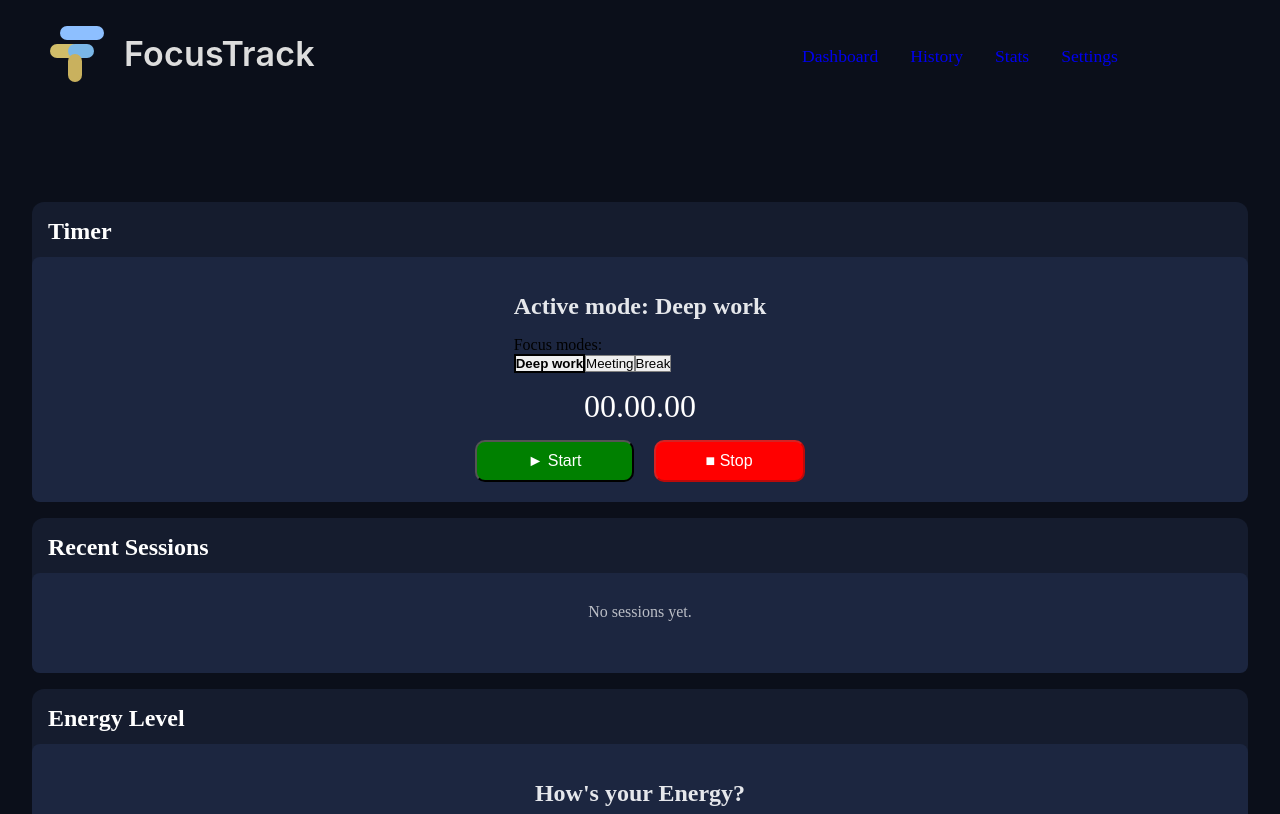
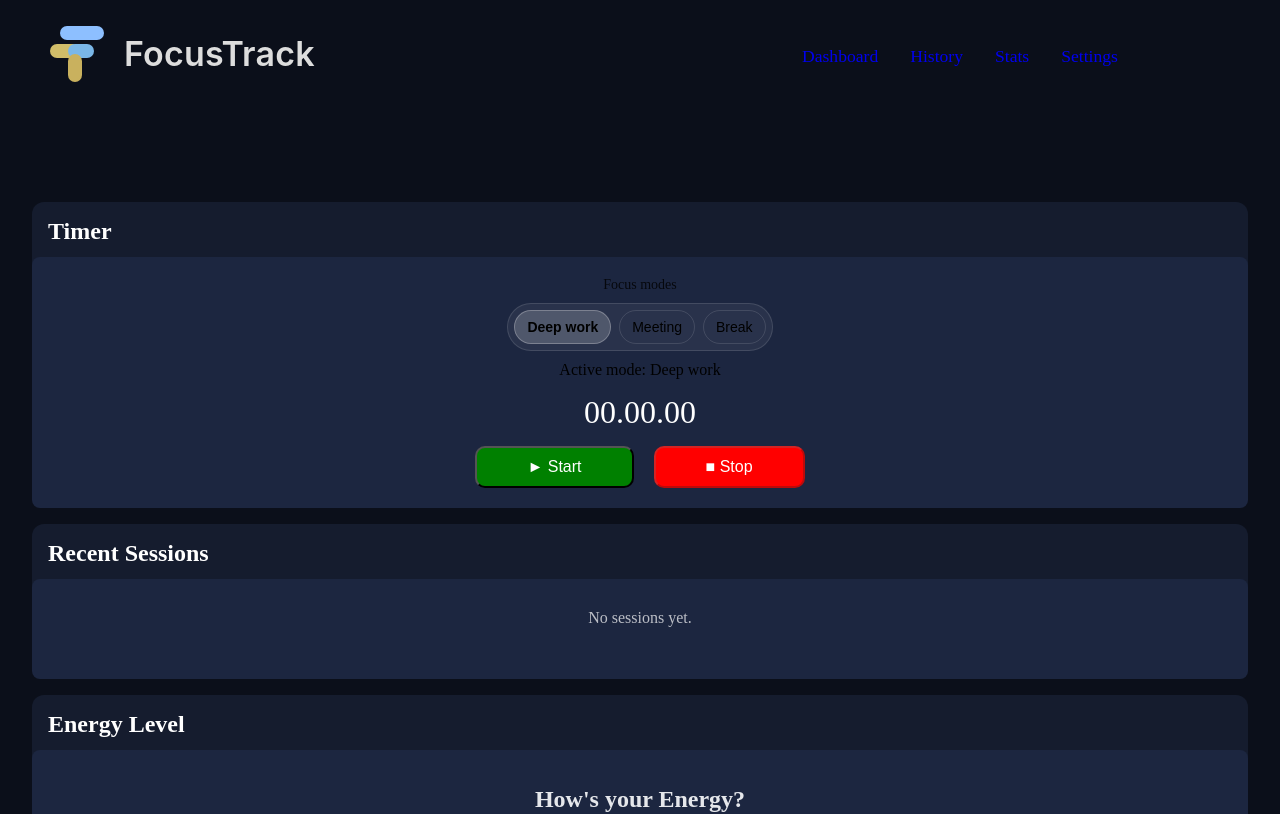
Before and after one commit to Lindsteez/FocusTrack, a React (Vite) app in the folder react/: page / in a window 1280 px wide. Shown: the top 814 px of the page. Built offline with nearby package versions, Linux system fonts and the light colour scheme.

Commit message:
Add FocusModeSelector CSS file to components folder

```diff
--- /dev/null
+++ b/react/src/components/FocusModeSelector.css
@@ -0,0 +1,36 @@
+.focusMode {
+  display: flex;
+  flex-direction: column;
+  align-items: center;
+  gap: 10px;
+}
+
+.focusMode__label {
+  margin: 0;
+  font-size: 14px;
+  opacity: 0.8;
+}
+
+.focusMode__group {
+  display: inline-flex;
+  gap: 8px;
+  padding: 6px;
+  border-radius: 999px;
+  background: rgba(255, 255, 255, 0.06);
+  border: 1px solid rgba(255, 255, 255, 0.12);
+}
+
+.focusMode__btn {
+  border: 1px solid rgba(255, 255, 255, 0.12);
+  background: transparent;
+  padding: 8px 12px;
+  border-radius: 999px;
+  cursor: pointer;
+  font-size: 14px;
+}
+
+.focusMode__btn.is-active {
+  font-weight: 700;
+  background: rgba(255, 255, 255, 0.18);
+  border-color: rgba(255, 255, 255, 0.25);
+}
--- a/react/src/components/FocusModeSelector.jsx
+++ b/react/src/components/FocusModeSelector.jsx
@@ -1,32 +1,33 @@
-import { useState } from "react";
+import { useState } from "react"
+import "./FocusModeSelector.css"
 
-const focusModes = ["Deep work", "Meeting", "Break"];
+const focusModes = ["Deep work", "Meeting", "Break"]
 
 export default function FocusModeSelector() {
-  const [activeMode, setActiveMode] = useState("Deep work");
+  const [activeMode, setActiveMode] = useState("Deep work")
 
   return (
-    <div>
-      <h2>Active mode: {activeMode}</h2>
+    <div className="focusMode">
+      <p className="focusMode__label">Focus modes</p>
 
-      <p>Focus modes:</p>
-      <div>
+      <div className="focusMode__group" role="tablist" aria-label="Focus modes">
         {focusModes.map((mode) => (
           <button
             key={mode}
+            type="button"
+            className={`focusMode__btn ${
+              activeMode === mode ? "is-active" : ""
+            }`}
             onClick={() => setActiveMode(mode)}
-            style={{
-              fontWeight: activeMode === mode ? "bold" : "normal",
-              border:
-                activeMode === mode
-                  ? "2px solid black"
-                  : "1px solid gray",
-            }}
           >
             {mode}
           </button>
         ))}
       </div>
+
+      <p className="focusMode__active">
+        Active mode: <span>{activeMode}</span>
+      </p>
     </div>
-  );
+  )
 }
```
